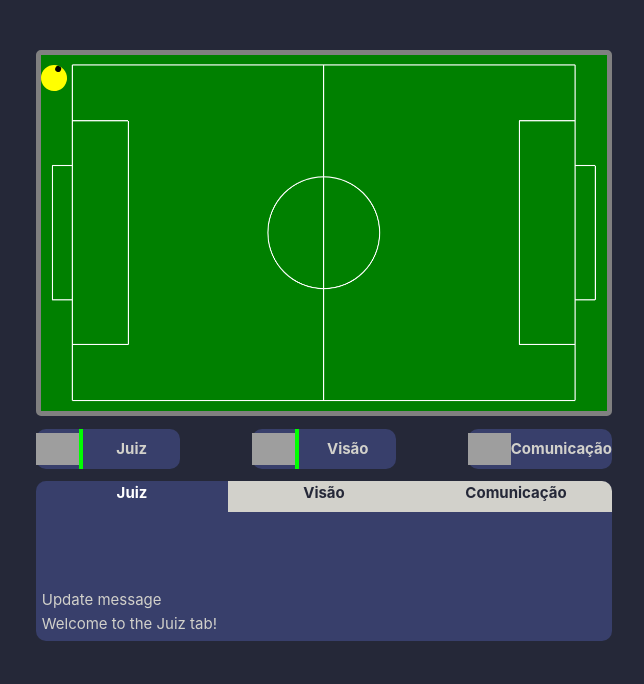
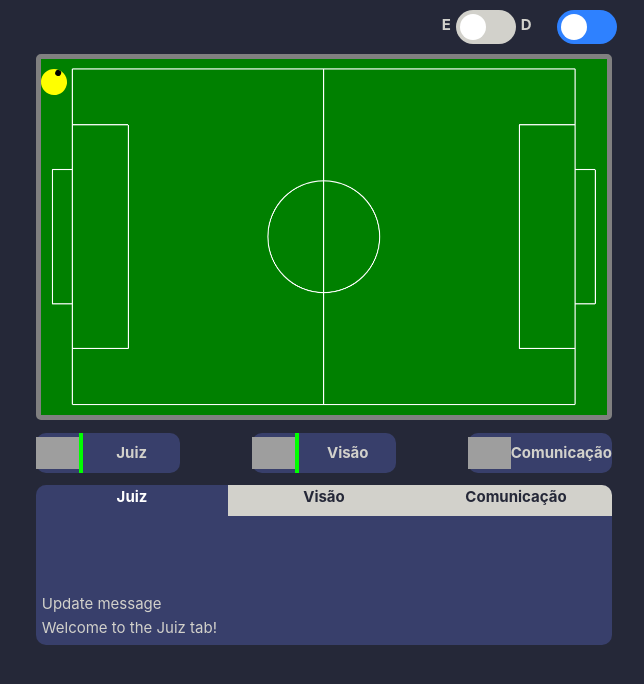
Before and after one commit to Ararabots-UFMS/ssl-gui, a Vue app: page / in a window 1280 px wide. Shown: the top 684 px of the page, without its empty margins (636-1280 px from the left). Built offline with nearby package versions, Linux system fonts and the light colour scheme; no server answers; grey boxes are pictures that could not be loaded.

Commit message:
Amanda-feat: botao de escolha lado do campo e de cor do time

```diff
--- a/src/components/AgentesExternos.vue
+++ b/src/components/AgentesExternos.vue
@@ -35,15 +35,15 @@
             </div>
         <div class="messages" id="juiz" v-show="selectedTab === 'juiz'">
             <div class="line">Welcome to the Juiz tab!</div>
-            <div class="tab-button" @click="updateMessage('juiz')">Update message</div>
+            <div class="tab-button" @click="printText('juiz')">Update message</div>
         </div>
         <div class="messages" id="visao" v-show="selectedTab === 'visao'">
             <div class="line">Welcome to the Visão tab!</div>
-            <div class="tab-button" @click="updateMessage('visao')">Update message</div>
+            <div class="tab-button" @click="printText('visao')">Update message</div>
         </div>
         <div class="messages" id="comunicacao" v-show="selectedTab === 'comunicacao'">
             <div class="line">Welcome to the Comunicação tab!</div>
-            <div class="tab-button" @click="updateMessage('comunicacao')">Update message</div>
+            <div class="tab-button" @click="printText('comunicacao')">Update message</div>
         </div>
     </div>
 </template>
@@ -69,12 +69,8 @@
 
                 const newLine = document.createElement('div');
                 newLine.className = 'line last-line';
-                newLine.textContent = `Button clicked ${clickCounts[tabName]} times`;
+                newLine.textContent = `Button clicked times`;
                 terminal.prepend(newLine); // Adiciona a nova linha no início do conteúdo
-            },
-            updateMessage (tabName) {
-                clickCounts[tabName]++;
-                printText(tabName);
             }
         },
     };
@@ -107,7 +103,6 @@
     }
     .icons {
         height: 80%;
-        padding:
     }
     .button-text {
         width:100%;
@@ -173,8 +168,8 @@
         white-space: pre-wrap; /* Mantém espaços e quebras de linha */
     }
     .last-line {
-        background-color: #d2d1cb; /* Fundo claro para a última mensagem */
-        color: #252838;
+        background-color: white; /* Fundo claro para a última mensagem */
+        color: black;
         border-bottom-left-radius: 5px; /* Adiciona borda arredondada no canto inferior esquerdo */
         border-bottom-right-radius: 5px; /* Adiciona borda arredondada no canto inferior direito */
     }
--- a/src/components/Arena.vue
+++ b/src/components/Arena.vue
@@ -1,6 +1,7 @@
 <script lang="ts">
     import {position} from '@/socket'
     import {socket} from '@/socket'
+    import ToggleButton from 'primevue/togglebutton'
 
     export default {
         name: 'Arena',
@@ -20,6 +21,22 @@
 </script>
 
 <template>
+        <div class="buttons">
+            <div class="button-side">
+                <p class="texto-button">E</p>
+                <label class="switch">
+                    <input type="checkbox">
+                    <span class="slider2 round"></span>
+                </label>
+                <p class="texto-button">D</p>
+            </div>
+            <div>
+                <label class="switch">
+                    <input type="checkbox">
+                    <span class="slider1 round"></span>
+                </label>
+            </div>
+        </div>
         <div class="field">
             <div class="robot" :style="{top: '10px', left: position.x+'px', transform: 'rotate(2rad)'}">
                 <div class="dot">
@@ -61,7 +78,6 @@
         width: 90%; /* Ensures div fills available space */
         aspect-ratio: 1.575 / 1; /* Sets height to 50% of width */
         position: relative;
-        margin-top: 50px;
         background-image: url('../assets/campo.png');
         background-size: contain;
         background-position: center;
@@ -90,4 +106,117 @@
     .texto {
         font-size: small;
     }
+
+    .buttons {
+        width: 93%;
+        display: flex;
+        flex-direction: row;
+        justify-content: flex-end;
+    }
+
+    .button-side {
+        display: flex;
+        flex-direction: row;
+        justify-content: flex-end;
+        margin-right: 20px;
+    }
+
+    .texto-button {
+        color: #D2D1CB;
+        margin-top: 15%;
+        font-weight: bold;
+    }
+
+    .switch {
+        position: relative;
+        display: inline-block;
+        margin: 10px;
+        margin-left: 5px;
+        margin-right: 5px;
+        width: 60px;
+        height: 34px;
+    }
+
+    /* Hide default HTML checkbox */
+    .switch input {
+        opacity: 0;
+        width: 0;
+        height: 0;
+    }
+
+    /* The slider */
+    .slider1 {
+        position: absolute;
+        cursor: pointer;
+        top: 0;
+        left: 0;
+        right: 0;
+        bottom: 0;
+        background-color: #2E81FF;
+        -webkit-transition: .4s;
+        transition: .4s;
+    }
+    .slider1:before {
+        position: absolute;
+        content: "";
+        height: 26px;
+        width: 26px;
+        left: 4px;
+        bottom: 4px;
+        background-color: white;
+        -webkit-transition: .4s;
+        transition: .4s;
+    }
+    input:checked + .slider1 {
+        background-color: #EAD201;
+    }
+    input:checked + .slider1:before {
+        -webkit-transform: translateX(26px);
+        -ms-transform: translateX(26px);
+        transform: translateX(26px);
+    }
+    .slider1.round {
+        border-radius: 34px;
+    }
+    .slider1.round:before {
+        border-radius: 50%;
+    }
+
+    .slider2 {
+        position: absolute;
+        cursor: pointer;
+        top: 0;
+        left: 0;
+        right: 0;
+        bottom: 0;
+        background-color: #D2D1CB;
+        -webkit-transition: .4s;
+        transition: .4s;
+    }
+    .slider2:before {
+        position: absolute;
+        content: "";
+        height: 26px;
+        width: 26px;
+        left: 4px;
+        bottom: 4px;
+        background-color: white;
+        -webkit-transition: .4s;
+        transition: .4s;
+    }
+    input:checked + .slider2 {
+        background-color: #9E9E9A;
+    }
+    input:checked + .slider2:before {
+        -webkit-transform: translateX(26px);
+        -ms-transform: translateX(26px);
+        transform: translateX(26px);
+    }
+    .slider2.round {
+        border-radius: 34px;
+    }
+    .slider2.round:before {
+        border-radius: 50%;
+    }
+
 </style>
```
